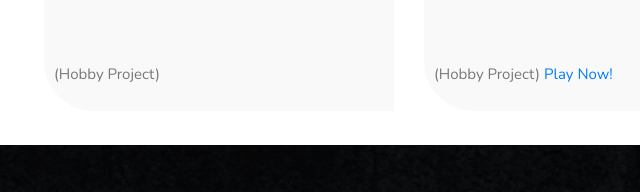
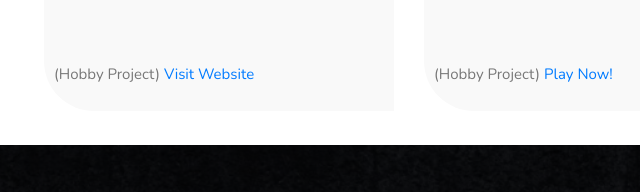
Before and after one commit to Larry1997/LarsenDsouza, a plain HTML site: page index.html in a window 1280 px wide. Shown: the part 3192-3384 px from the top of the page, 41-681 px from the left. Drawn offline with nearby package versions, Linux system fonts and the light colour scheme.

Commit message:
Update index.html

```diff
--- a/index.html
+++ b/index.html
@@ -246,7 +246,7 @@ Decorators, Catering, Master of Ceremony were few of the available categories. W
  				<div class="services-box">
  					<i class="fa fa-tasks" aria-hidden="true"></i><span>To-Do List</span>
  					<p>A simple web application which allows users to create a TO-DO list and add or remove tasks from a TO-DO List. The web application is responsive and can be used in Computer, Tablets or Mobile Phone. It was designed using HTML, CSS, Bootstrap, and Javascript.Jquery was used to reduce the Javascript code</p><br> <br>
- 					<p>(Hobby Project)</p>
+ 					<p>(Hobby Project)  <a href="https://larry1997.github.io/ToDoList/" target="_blank">Visit Website </a> </p>
  				</div>
  			</div>
 
```
